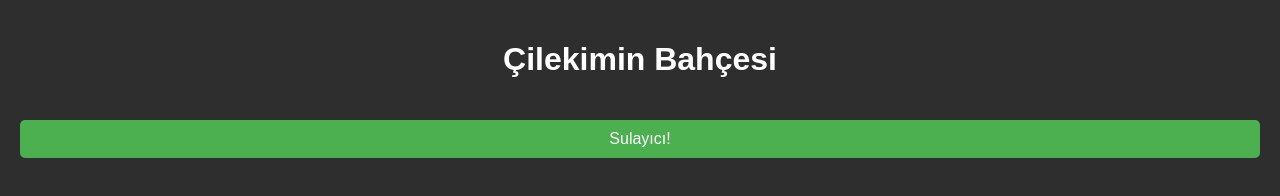
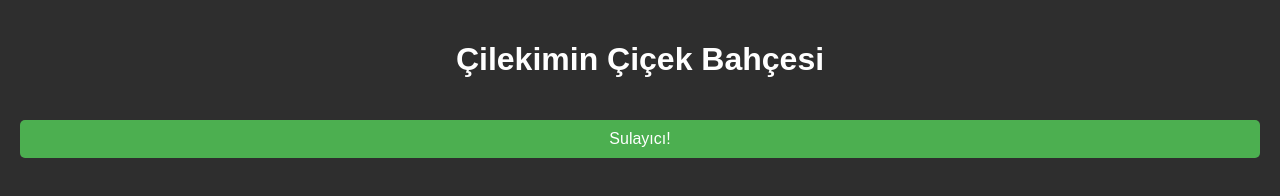
Before and after one commit to yesuoz/cilekimincicekbahcesi, a plain HTML site: page index.html in a window 1280 px wide. Drawn offline with Linux system fonts and the light colour scheme.

Commit message:
index.html

```diff
--- a/index.html
+++ b/index.html
@@ -58,7 +58,7 @@
     </style>
 </head>
 <body>
-    <h1>Çilekimin Bahçesi</h1>
+    <h1>Çilekimin Çiçek Bahçesi</h1>
     <button id="waterButton">Sulayıcı!</button>
     <div id="garden"></div>
 
```
